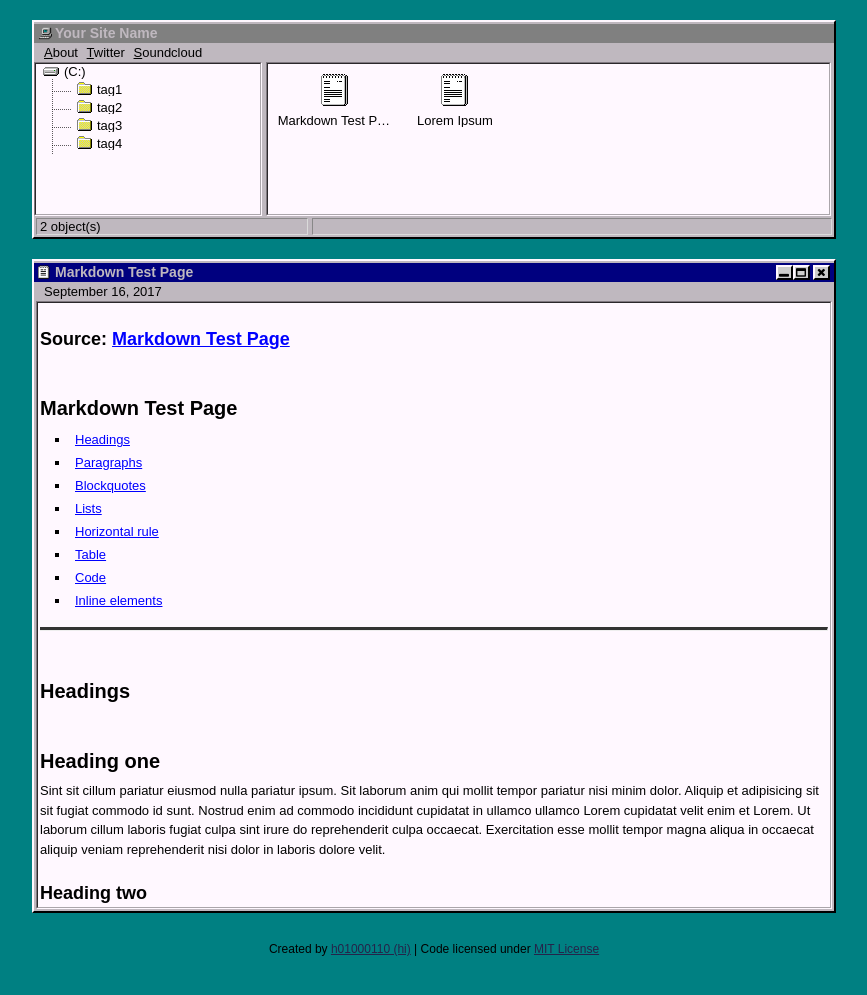
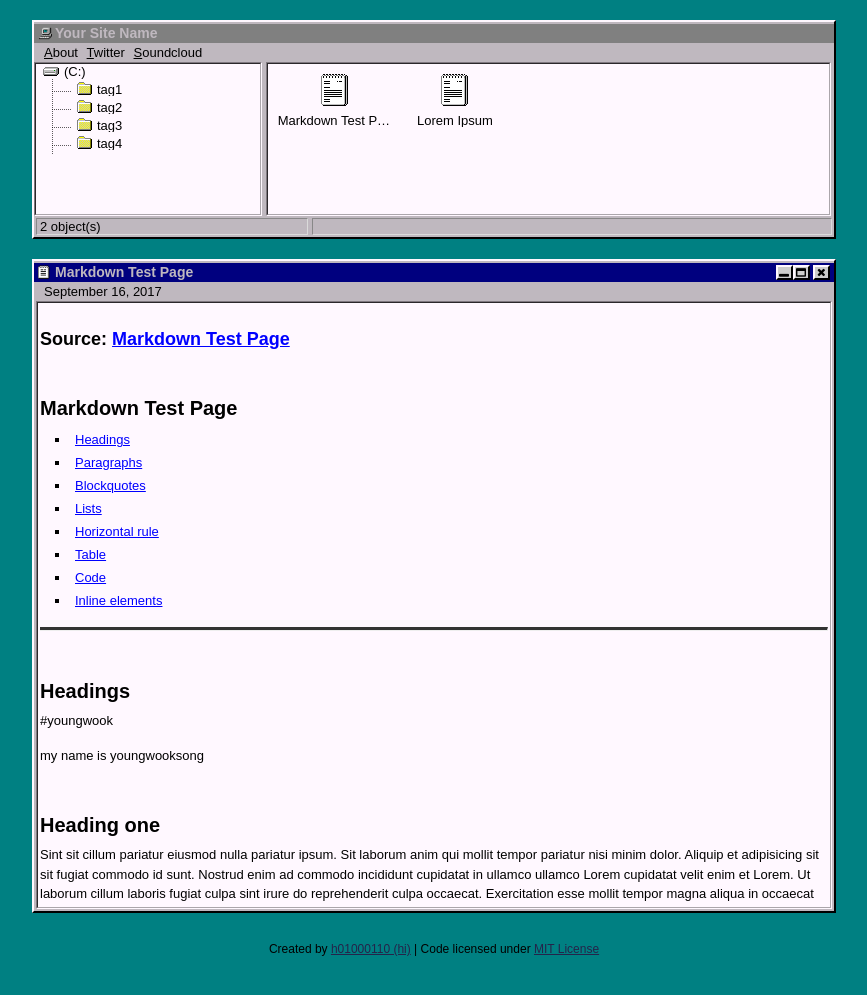
Before and after one commit to h01000110/windows-95, a Jekyll site: the page built from _posts/2017-09-16-markdown-test-page.md, in a window 1280 px wide. Shown: the top 995 px of the page, without its empty margins (206-1073 px from the left). Built offline with Jekyll 4.4.1, drawn with Linux system fonts in a browser that asks for light colours.

Commit message:
modify 2017-09-16-markdown-test-page by youngwook

```diff
--- a/_posts/2017-09-16-markdown-test-page.md
+++ b/_posts/2017-09-16-markdown-test-page.md
@@ -20,6 +20,10 @@
 ***
 
 # <a name="Headings"></a>Headings
+
+#youngwook
+
+my name is youngwooksong
 
 # Heading one
 
```
